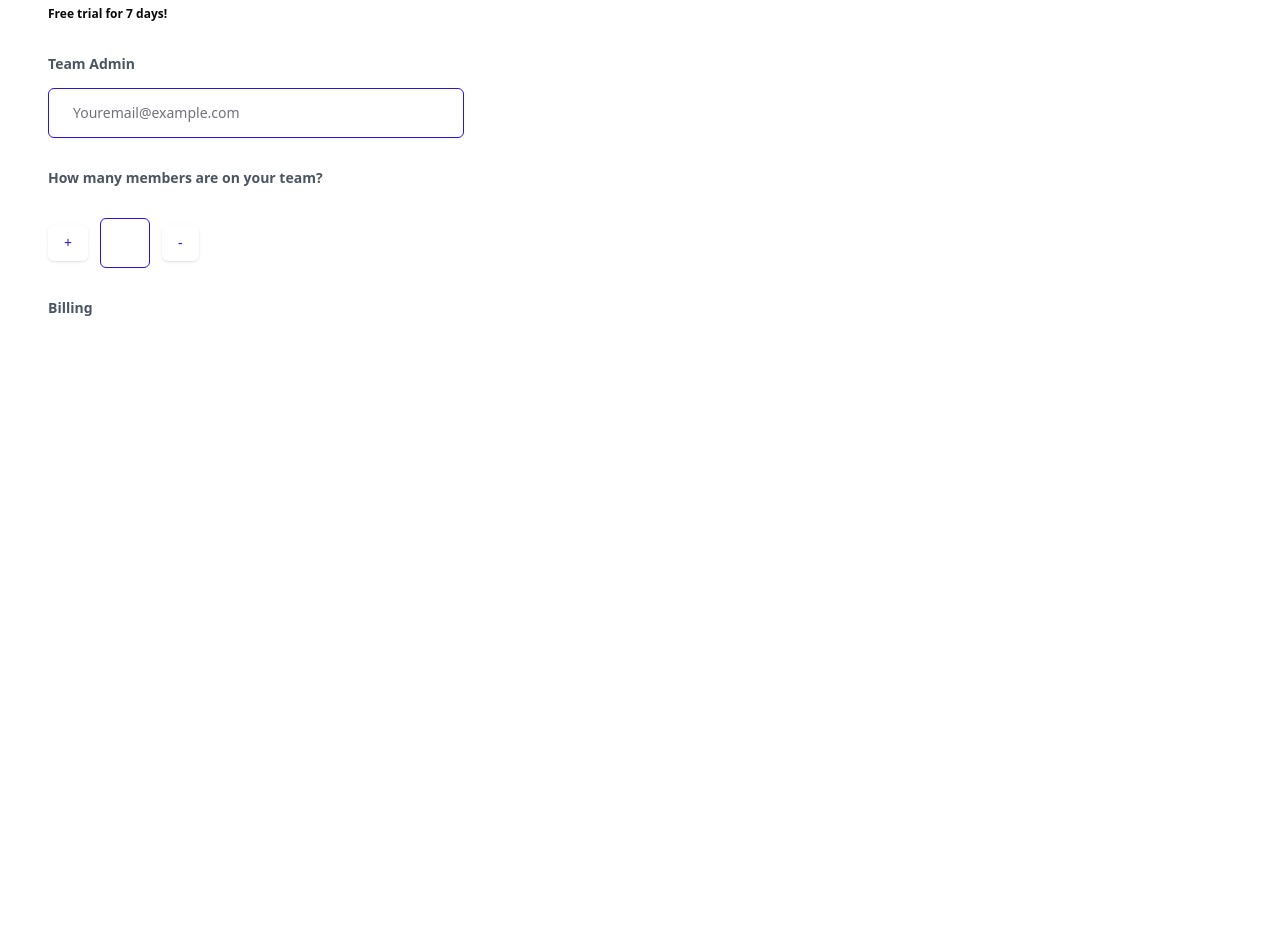
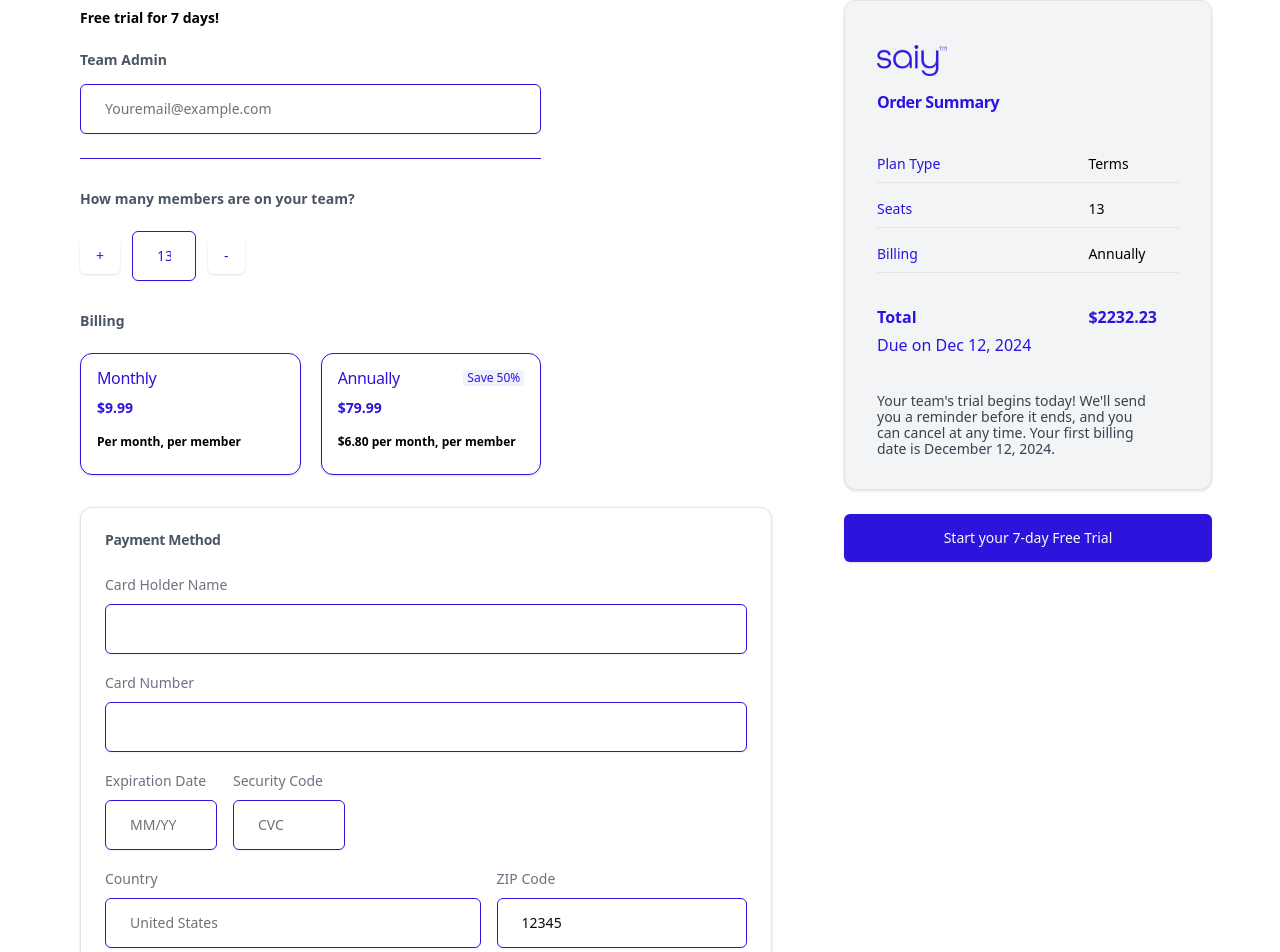
Before and after one commit to santoshwebinno/saiy_next, a Next.js app: page /payment in a window 1280 px wide. Shown: the part 162-1114 px from the top of the page. Before the commit the page ends 800 px from the top, so only its background shows below. Built offline with nearby package versions, Linux system fonts and the light colour scheme.

Commit message:
Design payment page

```diff
--- a/src/Middleware/images.ts
+++ b/src/Middleware/images.ts
@@ -1,5 +1,6 @@
 import logoHome from "../../public/images/logoHome.png";
 import sBarLogo from "../../public/images/Group.png";
+import logo2 from "../../public/images/logo2.png";
 
 import android from "../../public/images/android.svg";
 import ios from "../../public/images/ios.svg";
@@ -14,6 +15,7 @@ import visaCard from "../../public/images/visa.png"
 const IMAGES = {
     LOGOHOME: logoHome,
     SBARLOGO: sBarLogo,
+    LOGO2: logo2,
 
     ANDROID: android,
     IOS: ios,
--- a/src/app/payment/page.tsx
+++ b/src/app/payment/page.tsx
@@ -1,27 +1,38 @@
 "use client";
 import React from 'react';
+import { Label } from '@radix-ui/react-label';
 import { Input } from '@/components/ui/input';
 import { Button } from '@/components/ui/button';
 import IMAGES from '@/Middleware/images';
 import Image from 'next/image';
+import PBillingCard from '@/components/PBillingCard';
+
+import {
+    Card,
+    CardContent,
+    CardFooter,
+    CardHeader,
+    CardTitle,
+} from "@/components/ui/card";
 
 export default function Page() {
 
     return (
-        <main>
-            <div className='flex justify-start bg-gray-100 p-8'>
-                <Image src={IMAGES.SBARLOGO} alt="Home Logo" width={150} height={0} className="ml-4" />
-            </div>
-            <div className='grid  grid-cols-[60%,40%] m-8'>
-                <div className='ml-4 space-y-8'>
-
-                    <div className='space-y-8'>
         <div>
-                            <h1 className="font-bold text-base leading-8 text-left text-custom-blue">Communicate like a native!</h1>
-                            <p className="font-bold text-xs leading-5">Free trial for 7 days!</p>
+            <div className='flex justify-start bg-gray-100 p-7'>
+                <Image src={IMAGES.SBARLOGO} alt="Home Logo" width={150} height={0} className="ml-10" />
             </div>
 
-                        <div className="w-7/12 space-y-4">
+            <div className='grid  grid-cols-[60%,40%] m-5 ml-12 p-4'>
+                <div className='ml-4 space-y-8'>
+                    <div className='w-8/12 space-y-8'>
+                        <div className='space-y-6'>
+                            <div>
+                                <h1 className="font-bold text-xl leading-10 text-left text-custom-blue">Communicate like a native!</h1>
+                                <p className="font-bold text-sm text-black leading-5">Free trial for 7 days!</p>
+                            </div>
+
+                            <div className="space-y-4">
                                 <p className='font-bold text-sm leading-4 text-gray-600'>Team Admin</p>
                                 <Input
                                     type='email'
@@ -29,34 +40,144 @@ export default function Page() {
                                     className='border-custom-blue p-6 focus:outline-none font-normal text-gray-600 focus:ring-custom-blue'
                                 />
                             </div>
+                            <div className="h-[1px] bg-custom-blue w-full my-4"></div>
                         </div>
 
-                    <div className='space-y-8'>
+                        <div className='space-y-6'>
                             <p className='font-bold text-sm leading-4 text-gray-600'>How many members are on your team?</p>
                             <div className='flex items-center space-x-3'>
                                 <Button className='text-custom-blue bg-transparent hover:bg-transparent'>+</Button>
                                 <Input
                                     type='number'
                                     value={13}
-                                className='border-custom-blue text-custom-blue focus:outline-none font-normal focus:ring-custom-blue p-6 w-2 no-spinner'
+                                    className='border-custom-blue text-custom-blue focus:outline-none font-normal focus:ring-custom-blue p-6 w-16 no-spinner'
                                 />
                                 <Button className='text-custom-blue bg-transparent hover:bg-transparent'>-</Button>
                             </div>
                         </div>
 
-                    <div>
+                        <div className='space-y-6'>
                             <p className="font-bold text-sm leading-4 text-gray-600">Billing</p>
-
+                            <div className='grid grid-cols-2  gap-5'>
+                                <PBillingCard title="Monthly" discription="$9.99" content="Per month, per member" />
+                                <PBillingCard title="Annually" discription="$79.99" content="$6.80 per month, per member" savePer="Save 50%" />
+                            </div>
+                        </div>
                     </div>
 
-                    <div></div>
-
+                    <Card>
+                        <CardHeader>
+                            <CardTitle className="font-bold text-sm leading-4 text-gray-600">Payment Method</CardTitle>
+                        </CardHeader>
+                        <CardContent>
+                            <form className='space-y-4'>
+                                <div className='space-y-2'>
+                                    <Label className="font-normal text-sm leading-4 text-gray-500">Card Holder Name</Label>
+                                    <Input
+                                        type='text'
+                                        placeholder=''
+                                        className='border-custom-blue font-normal text-gray-600 focus:outline-none focus:ring-custom-blue p-6'
+                                    />
                                 </div>
 
-                <div>
+                                <div className='space-y-2'>
+                                    <Label className="font-normal text-sm leading-4 text-gray-500">Card Number</Label>
+                                    <Input
+                                        type='number'
+                                        value={""}
+                                        className='border-custom-blue font-normal text-gray-600 focus:outline-none focus:ring-custom-blue p-6 no-spinner'
+                                    />
+                                </div>
 
+                                <div className='flex space-x-4'>
+                                    <div className='space-y-2'>
+                                        <Label className="font-normal text-sm leading-4 text-gray-500">Expiration Date</Label>
+                                        <Input
+                                            type='text'
+                                            placeholder='MM/YY'
+                                            className='border-custom-blue font-normal text-custom-b6ue focus:outline-none focus:ring-custom-blue p-6 w-28'
+                                        />
+                                    </div>
+                                    <div className='space-y-2'>
+                                        <Label className="font-normal text-sm leading-4 text-gray-500">Security Code</Label>
+                                        <Input
+                                            type='text'
+                                            placeholder='CVC'
+                                            className='border-custom-blue font-normal text-custom-b6ue focus:outline-none focus:ring-custom-blue p-6 w-28'
+                                        />
                                     </div>
                                 </div>
-        </main>
+
+                                <div className='flex space-x-4'>
+                                    <div className='w-[60%] space-y-2'>
+                                        <Label className="font-normal text-sm leading-4 text-gray-500">Country</Label>
+                                        <Input
+                                            type='text'
+                                            placeholder='United States'
+                                            className='border-custom-blue font-normal text-custom-b6ue focus:outline-none focus:ring-custom-blue p-6'
+                                        />
+                                    </div>
+
+                                    <div className='w-[40%] space-y-2'>
+                                        <Label className="font-normal text-sm leading-4 text-gray-500">ZIP Code</Label>
+                                        <Input
+                                            type='number'
+                                            value={12345}
+                                            className='border-custom-blue font-normal text-custom-b6ue focus:outline-none focus:ring-custom-blue p-6 no-spinner'
+                                        />
+                                    </div>
+                                </div>
+
+                            </form>
+                        </CardContent>
+                    </Card >
+
+                    <div>
+                        <p className='w-[80%] p-4 font-normal text-xs leading-4 text-gray-500'>By Providing your card information , you allow ADI HOLDINGS, Inc. to change your card future payments in accordance with their terms.</p>
+                    </div>
+                </div>
+
+                <div className='p-6 m-2 ml-12 space-y-6'>
+                    <Card className='bg-gray-100 space-y-3 p-2'>
+                        <CardHeader>
+                            <div className='flex justify-start py-3'>
+                                <Image src={IMAGES.LOGO2} alt="Sub Home Logo" width={70} height={0} />
+                            </div>
+                            <CardTitle className='text-custom-blue font-bold'>Order Summary</CardTitle>
+                        </CardHeader>
+                        <CardContent>
+                            <div className='space-y-8'>
+                                <ul className='space-y-2'>
+                                    <li className='flex border-b py-2'>
+                                        <span className='w-[70%] text-custom-blue text-sm font-medium'>Plan Type </span>
+                                        <span className='text-black text-sm font-medium'>Terms</span>
+                                    </li>
+                                    <li className='flex border-b py-2'>
+                                        <span className='w-[70%] text-custom-blue text-sm font-medium'>Seats</span>
+                                        <span className='text-black text-sm font-medium'>13</span>
+                                    </li>
+                                    <li className='flex border-b py-2'>
+                                        <span className='w-[70%] text-custom-blue text-sm font-medium'>Billing</span>
+                                        <span className='text-black text-sm font-medium'>Annually</span>
+                                    </li>
+                                </ul>
+
+                                <div>
+                                    <div className='flex items-center text-custom-blue font-semibold'>
+                                        <span className='w-[70%]'>Total</span>
+                                        <span>$2232.23</span>
+                                    </div>
+                                    <p className='text-base text-custom-blue font-normal mt-1'>Due on Dec 12, 2024</p>
+                                </div>
+                            </div>
+                        </CardContent>
+                        <CardFooter>
+                            <p className='w-[90%] font-normal text-sm leading-4 text-gray-700'>Your team&#39;s trial begins today! We&#39;ll send you a reminder before it ends, and you can cancel at any time. Your first billing date is December 12, 2024.</p>
+                        </CardFooter>
+                    </Card>
+                    <Button className='w-full max-w-md bg-custom-blue hover:bg-custom-blue p-6'>Start your 7-day Free Trial</Button>
+                </div>
+            </div>
+        </div>
     )
 }
--- /dev/null
+++ b/src/components/PBillingCard.tsx
@@ -0,0 +1,37 @@
+"use client";
+import React from 'react'
+
+import {
+    Card,
+    CardContent,
+    CardDescription,
+    CardHeader,
+    CardTitle,
+} from "@/components/ui/card"
+
+interface PBillingCardProps {
+    title: string;
+    discription: string;
+    content: string;
+    savePer?: string
+}
+
+export default function PBillingCard({ title, discription, content, savePer }: PBillingCardProps) {
+    return (
+        <Card className='border-custom-blue hover:bg-[#fcf3f9]'>
+            <CardHeader className='space-y-3 p-4'>
+                <div className='flex text-custom-blue justify-between'>
+                    <CardTitle className='font-normal'>{title}</CardTitle>
+                    {savePer && (
+                        <p className='text-xs bg-indigo-50 px-1 rounded'>{savePer}</p>
+                    )}
+                </div>
+                <CardDescription className='text-custom-blue font-bold'>{discription}</CardDescription>
+            </CardHeader>
+            <CardContent className='text-xs px-4'>
+                <p className='text-black font-bold'>{content}</p>
+            </CardContent>
+        </Card>
+
+    )
+}
```
Also changed, not shown: public/images/logo2.png (added). Lines whose indentation alone changed are shown as unchanged.
